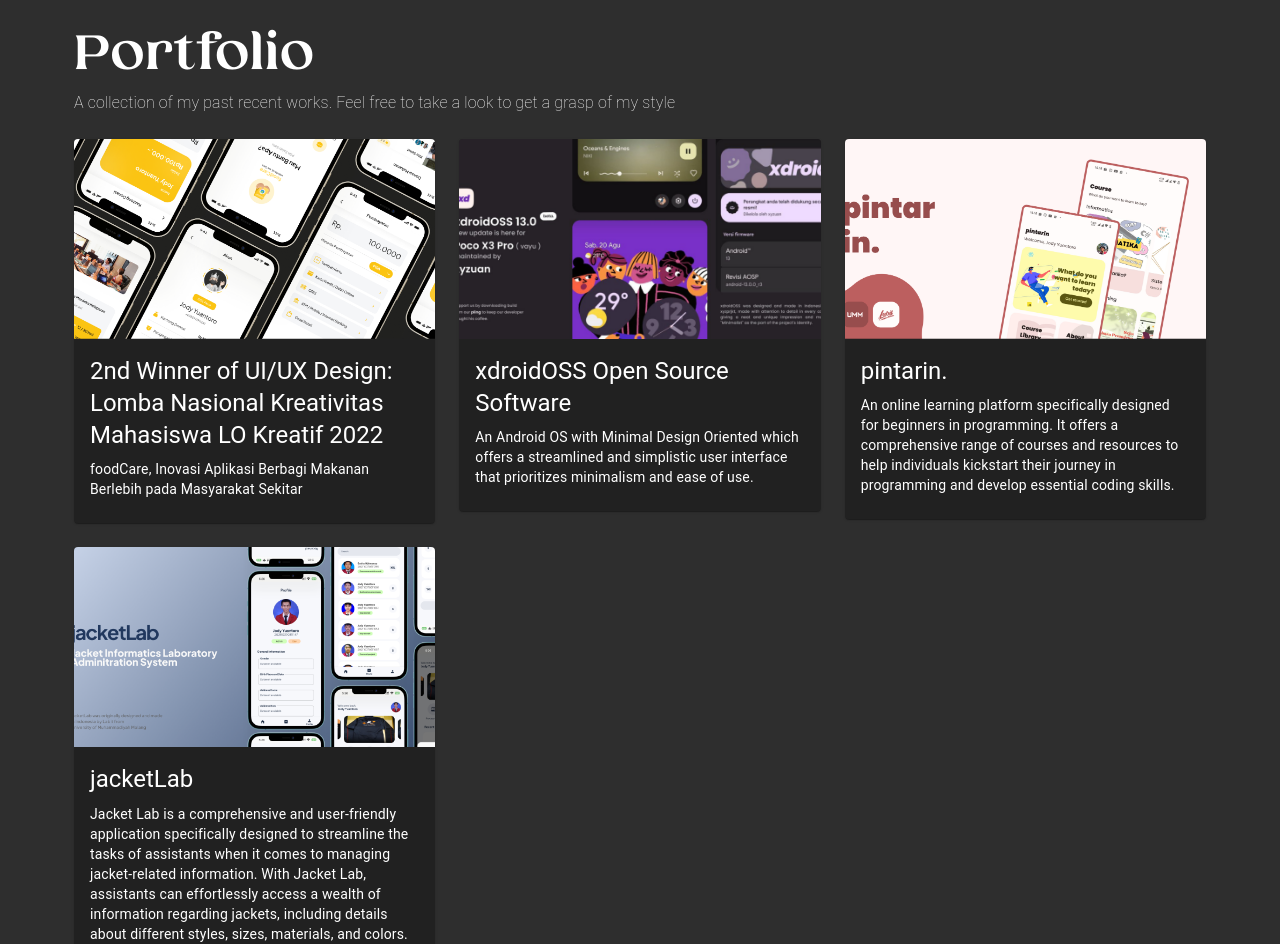
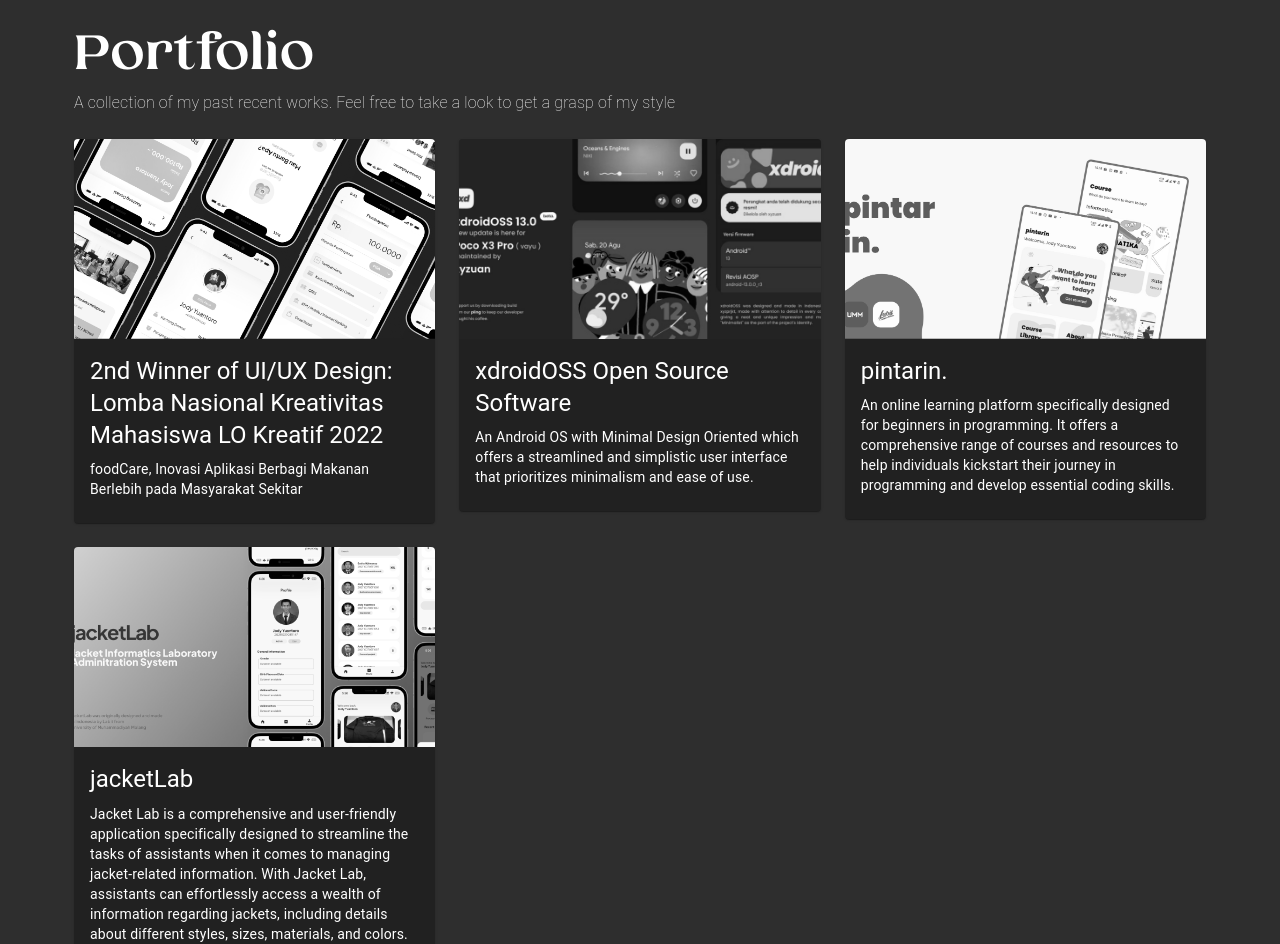
Before and after one commit to xyzuan/xyzuanFtReact, a Next.js app: page / in a window 1280 px wide. Shown: the part 1440-2384 px from the top of the page. Built offline with nearby package versions, Linux system fonts and the light colour scheme.

Commit message:
main: Grayscale portofolio preview img

```diff
--- a/src/app/sections/Portfolio/components/PortofolioCard.tsx
+++ b/src/app/sections/Portfolio/components/PortofolioCard.tsx
@@ -16,7 +16,15 @@
       }}
     >
       <CardMedia
-        sx={{ height: 200, objectFit: "cover" }}
+        sx={{
+          height: 200,
+          objectFit: "cover",
+          filter: "grayscale(100%)",
+          transition: "filter 0.3s ease",
+          "&:hover": {
+            filter: "brightness(100%)",
+          },
+        }}
         image={img}
         title={title}
       />
```
